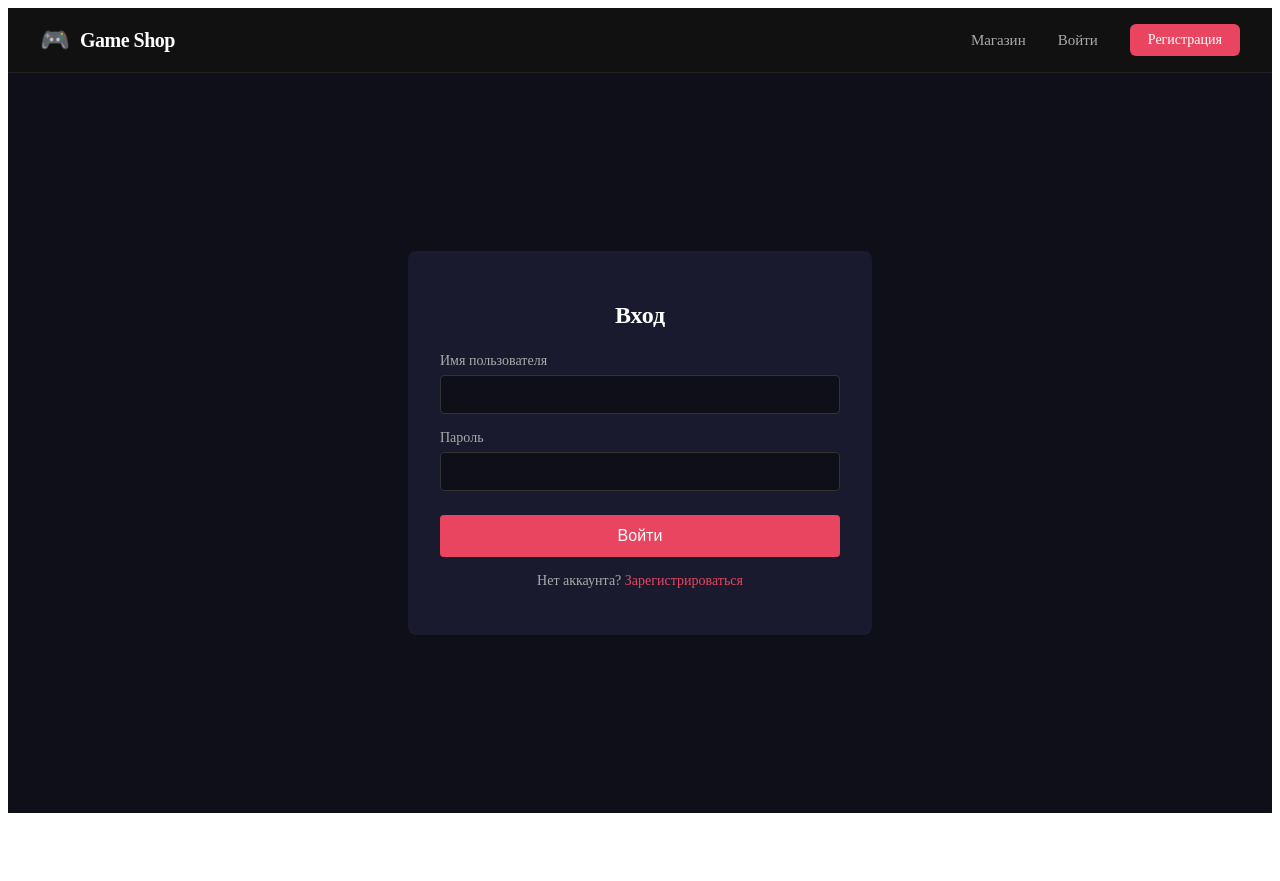
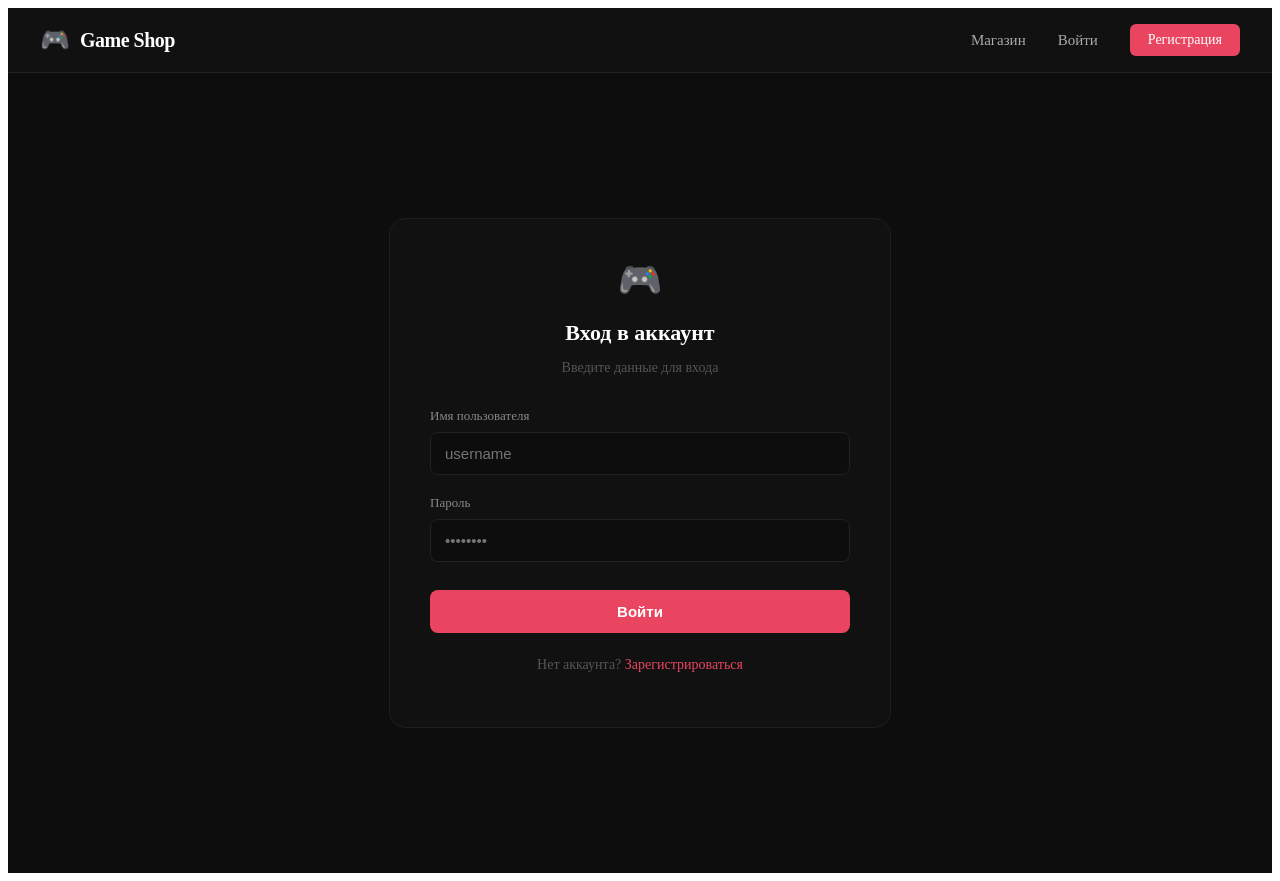
Before and after one commit to artem43r/game-shop-frontend, a React (Create React App) app: page /login in a window 1280 px wide. Before the commit the page ends 821 px from the top, so only its background shows below. Built offline with nearby package versions, Linux system fonts and the light colour scheme.

Commit message:
улучшен дизайн страниц входа и регистрации

```diff
--- a/src/pages/Login.jsx
+++ b/src/pages/Login.jsx
@@ -28,10 +28,16 @@ const Login = () => {
     };
 
     return (
-        <div style={styles.container}>
+        <div style={styles.page}>
             <div style={styles.card}>
-                <h2 style={styles.title}>Вход</h2>
+                <div style={styles.cardHeader}>
+                    <span style={styles.icon}>🎮</span>
+                    <h2 style={styles.title}>Вход в аккаунт</h2>
+                    <p style={styles.subtitle}>Введите данные для входа</p>
+                </div>
+
                 {error && <div style={styles.error}>{error}</div>}
+
                 <form onSubmit={handleSubmit}>
                     <div style={styles.field}>
                         <label style={styles.label}>Имя пользователя</label>
@@ -41,6 +47,7 @@ const Login = () => {
                             name="username"
                             value={formData.username}
                             onChange={handleChange}
+                            placeholder="username"
                             required
                         />
                     </div>
@@ -52,6 +59,7 @@ const Login = () => {
                             name="password"
                             value={formData.password}
                             onChange={handleChange}
+                            placeholder="••••••••"
                             required
                         />
                     </div>
@@ -59,8 +67,12 @@ const Login = () => {
                         {loading ? 'Вход...' : 'Войти'}
                     </button>
                 </form>
+
                 <p style={styles.footer}>
-                    Нет аккаунта? <Link to="/register" style={styles.footerLink}>Зарегистрироваться</Link>
+                    Нет аккаунта?{' '}
+                    <Link to="/register" style={styles.footerLink}>
+                        Зарегистрироваться
+                    </Link>
                 </p>
             </div>
         </div>
@@ -68,72 +80,93 @@ const Login = () => {
 };
 
 const styles = {
-    container: {
+    page: {
+        backgroundColor: '#0d0d0d',
+        minHeight: 'calc(100vh - 64px)',
         display: 'flex',
+        alignItems: 'center',
         justifyContent: 'center',
-        alignItems: 'center',
-        minHeight: 'calc(100vh - 60px)',
-        backgroundColor: '#0f0f1a',
+        padding: '2rem',
     },
     card: {
-        backgroundColor: '#1a1a2e',
-        padding: '2rem',
-        borderRadius: '8px',
+        backgroundColor: '#111',
+        border: '1px solid #1e1e1e',
+        borderRadius: '16px',
+        padding: '2.5rem',
         width: '100%',
-        maxWidth: '400px',
+        maxWidth: '420px',
+    },
+    cardHeader: {
+        textAlign: 'center',
+        marginBottom: '2rem',
+    },
+    icon: {
+        fontSize: '36px',
+        display: 'block',
+        marginBottom: '12px',
     },
     title: {
         color: '#fff',
-        marginBottom: '1.5rem',
-        textAlign: 'center',
+        fontSize: '22px',
+        fontWeight: '700',
+        marginBottom: '6px',
+    },
+    subtitle: {
+        color: '#555',
+        fontSize: '14px',
     },
     error: {
-        backgroundColor: '#e9456020',
+        backgroundColor: '#e9456015',
+        border: '1px solid #e9456040',
         color: '#e94560',
-        padding: '10px',
-        borderRadius: '4px',
-        marginBottom: '1rem',
+        padding: '12px 16px',
+        borderRadius: '8px',
+        marginBottom: '1.25rem',
         fontSize: '14px',
     },
     field: {
-        marginBottom: '1rem',
+        marginBottom: '1.25rem',
     },
     label: {
         display: 'block',
-        color: '#aaa',
-        marginBottom: '6px',
-        fontSize: '14px',
+        color: '#888',
+        marginBottom: '8px',
+        fontSize: '13px',
+        fontWeight: '500',
     },
     input: {
         width: '100%',
-        padding: '10px',
-        borderRadius: '4px',
-        border: '1px solid #333',
-        backgroundColor: '#0f0f1a',
+        padding: '12px 14px',
+        borderRadius: '8px',
+        border: '1px solid #222',
+        backgroundColor: '#0d0d0d',
         color: '#fff',
         fontSize: '15px',
         boxSizing: 'border-box',
+        outline: 'none',
     },
     button: {
         width: '100%',
-        padding: '12px',
+        padding: '13px',
         backgroundColor: '#e94560',
         color: '#fff',
         border: 'none',
-        borderRadius: '4px',
-        fontSize: '16px',
+        borderRadius: '8px',
+        fontSize: '15px',
+        fontWeight: '600',
         cursor: 'pointer',
         marginTop: '0.5rem',
     },
     footer: {
-        color: '#aaa',
+        color: '#555',
         textAlign: 'center',
-        marginTop: '1rem',
+        marginTop: '1.5rem',
         fontSize: '14px',
     },
     footerLink: {
         color: '#e94560',
         textDecoration: 'none',
+        fontWeight: '500',
     },
 };
 
--- a/src/pages/Register.jsx
+++ b/src/pages/Register.jsx
@@ -43,10 +43,16 @@ const Register = () => {
     };
 
     return (
-        <div style={styles.container}>
+        <div style={styles.page}>
             <div style={styles.card}>
-                <h2 style={styles.title}>Регистрация</h2>
+                <div style={styles.cardHeader}>
+                    <span style={styles.icon}>🎮</span>
+                    <h2 style={styles.title}>Создать аккаунт</h2>
+                    <p style={styles.subtitle}>Заполните форму для регистрации</p>
+                </div>
+
                 {error && <div style={styles.error}>{error}</div>}
+
                 <form onSubmit={handleSubmit}>
                     <div style={styles.field}>
                         <label style={styles.label}>Имя пользователя</label>
@@ -56,6 +62,7 @@ const Register = () => {
                             name="username"
                             value={formData.username}
                             onChange={handleChange}
+                            placeholder="username"
                             required
                         />
                     </div>
@@ -67,6 +74,7 @@ const Register = () => {
                             name="email"
                             value={formData.email}
                             onChange={handleChange}
+                            placeholder="example@mail.ru"
                             required
                         />
                     </div>
@@ -78,6 +86,7 @@ const Register = () => {
                             name="password"
                             value={formData.password}
                             onChange={handleChange}
+                            placeholder="••••••••"
                             required
                         />
                     </div>
@@ -89,6 +98,7 @@ const Register = () => {
                             name="password2"
                             value={formData.password2}
                             onChange={handleChange}
+                            placeholder="••••••••"
                             required
                         />
                     </div>
@@ -96,8 +106,12 @@ const Register = () => {
                         {loading ? 'Регистрация...' : 'Зарегистрироваться'}
                     </button>
                 </form>
+
                 <p style={styles.footer}>
-                    Уже есть аккаунт? <Link to="/login" style={styles.footerLink}>Войти</Link>
+                    Уже есть аккаунт?{' '}
+                    <Link to="/login" style={styles.footerLink}>
+                        Войти
+                    </Link>
                 </p>
             </div>
         </div>
@@ -105,72 +119,93 @@ const Register = () => {
 };
 
 const styles = {
-    container: {
+    page: {
+        backgroundColor: '#0d0d0d',
+        minHeight: 'calc(100vh - 64px)',
         display: 'flex',
+        alignItems: 'center',
         justifyContent: 'center',
-        alignItems: 'center',
-        minHeight: 'calc(100vh - 60px)',
-        backgroundColor: '#0f0f1a',
+        padding: '2rem',
     },
     card: {
-        backgroundColor: '#1a1a2e',
-        padding: '2rem',
-        borderRadius: '8px',
+        backgroundColor: '#111',
+        border: '1px solid #1e1e1e',
+        borderRadius: '16px',
+        padding: '2.5rem',
         width: '100%',
-        maxWidth: '400px',
+        maxWidth: '420px',
+    },
+    cardHeader: {
+        textAlign: 'center',
+        marginBottom: '2rem',
+    },
+    icon: {
+        fontSize: '36px',
+        display: 'block',
+        marginBottom: '12px',
     },
     title: {
         color: '#fff',
-        marginBottom: '1.5rem',
-        textAlign: 'center',
+        fontSize: '22px',
+        fontWeight: '700',
+        marginBottom: '6px',
+    },
+    subtitle: {
+        color: '#555',
+        fontSize: '14px',
     },
     error: {
-        backgroundColor: '#e9456020',
+        backgroundColor: '#e9456015',
+        border: '1px solid #e9456040',
         color: '#e94560',
-        padding: '10px',
-        borderRadius: '4px',
-        marginBottom: '1rem',
+        padding: '12px 16px',
+        borderRadius: '8px',
+        marginBottom: '1.25rem',
         fontSize: '14px',
     },
     field: {
-        marginBottom: '1rem',
+        marginBottom: '1.25rem',
     },
     label: {
         display: 'block',
-        color: '#aaa',
-        marginBottom: '6px',
-        fontSize: '14px',
+        color: '#888',
+        marginBottom: '8px',
+        fontSize: '13px',
+        fontWeight: '500',
     },
     input: {
         width: '100%',
-        padding: '10px',
-        borderRadius: '4px',
-        border: '1px solid #333',
-        backgroundColor: '#0f0f1a',
+        padding: '12px 14px',
+        borderRadius: '8px',
+        border: '1px solid #222',
+        backgroundColor: '#0d0d0d',
         color: '#fff',
         fontSize: '15px',
         boxSizing: 'border-box',
+        outline: 'none',
     },
     button: {
         width: '100%',
-        padding: '12px',
+        padding: '13px',
         backgroundColor: '#e94560',
         color: '#fff',
         border: 'none',
-        borderRadius: '4px',
-        fontSize: '16px',
+        borderRadius: '8px',
+        fontSize: '15px',
+        fontWeight: '600',
         cursor: 'pointer',
         marginTop: '0.5rem',
     },
     footer: {
-        color: '#aaa',
+        color: '#555',
         textAlign: 'center',
-        marginTop: '1rem',
+        marginTop: '1.5rem',
         fontSize: '14px',
     },
     footerLink: {
         color: '#e94560',
         textDecoration: 'none',
+        fontWeight: '500',
     },
 };
 
```
